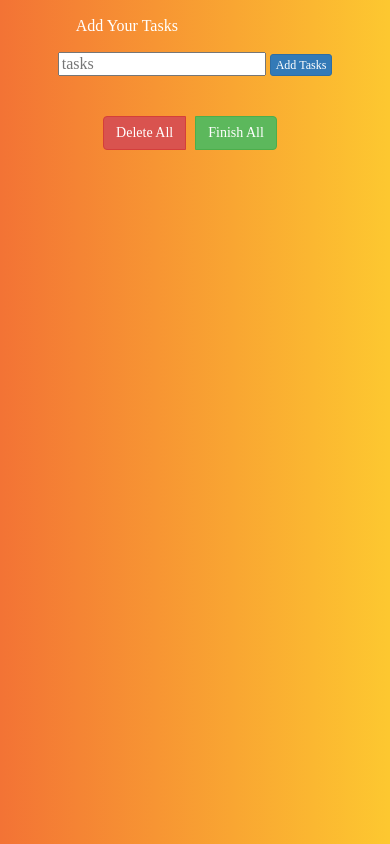
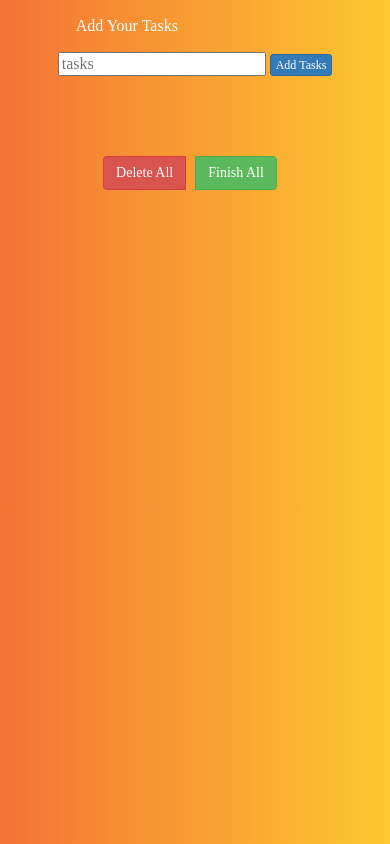
Before and after one commit to alireza4791/todo-list, a plain HTML site: page index.html in a window 390 px wide. Drawn offline with nearby package versions, Linux system fonts and the light colour scheme.

Commit message:
Update style.css

```diff
--- a/css/style.css
+++ b/css/style.css
@@ -173,3 +173,9 @@ html {
 .container .btn-group button {
 	margin: 10px;
 }
+
+@media only screen and (max-width: 600px) {
+	.btn-group {
+		margin-top: 40px;
+	}
+}
```
